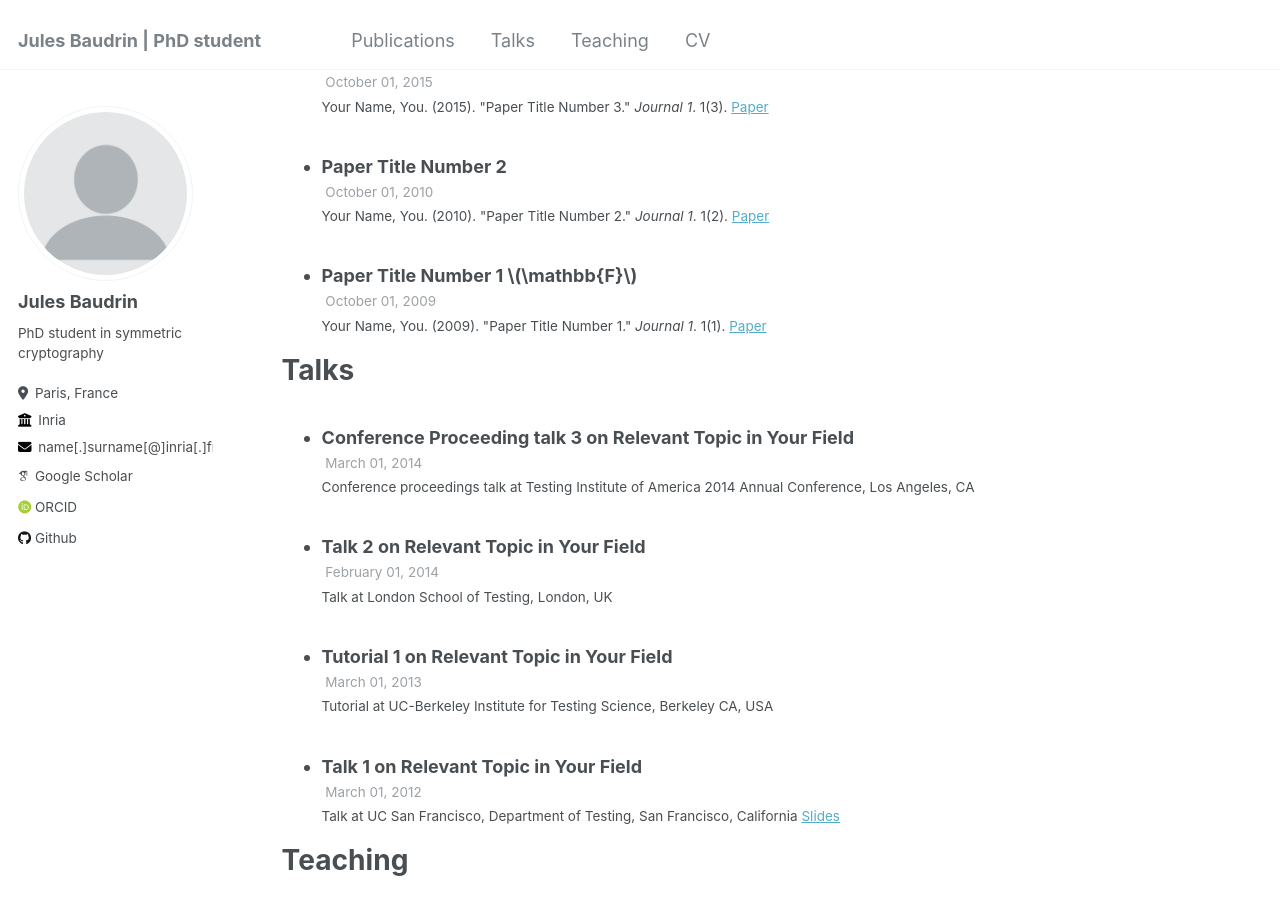
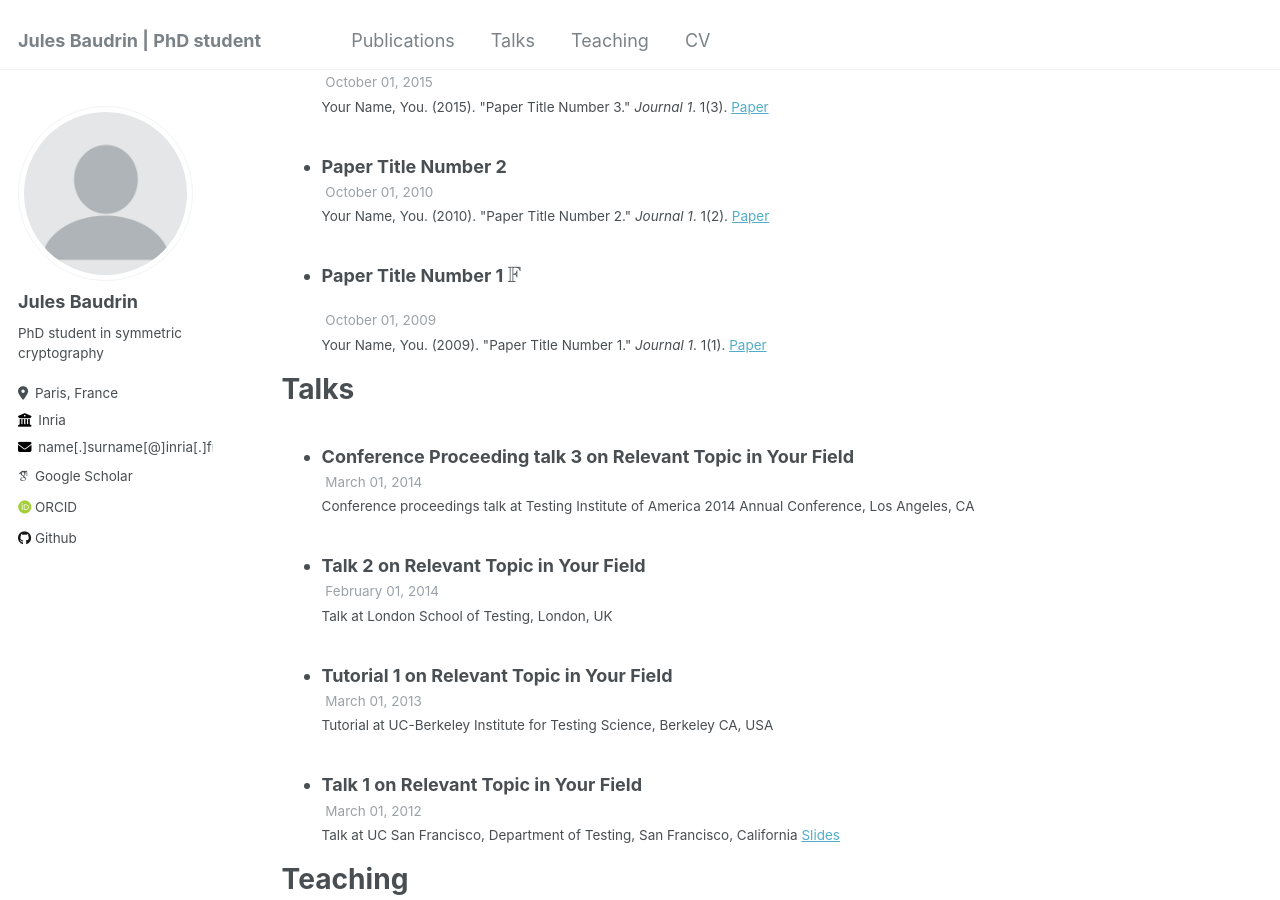
Before and after one commit to baudrin-j/baudrin-j.github.io, a Jekyll site: the page built from _pages/cv.md, in a window 1280 px wide and 900 px high, scrolled down 1277 px. Built offline with Jekyll 4.4.1, drawn with Linux system fonts in a browser that asks for light colours; some web fonts are replaced.

Commit message:
Update archive-single-talk-cv.html

```diff
--- a/_includes/archive-single-talk-cv.html
+++ b/_includes/archive-single-talk-cv.html
@@ -27,7 +27,7 @@
       </div>
     {% endif %}
     <h3 class="archive__item-title" itemprop="headline">
-      {% if post.title contains "$" %}
+      {% if post.title contains "\(" %}
             {{ post.title | markdownify }}
           {% else %}
             {{ post.title }}
```
